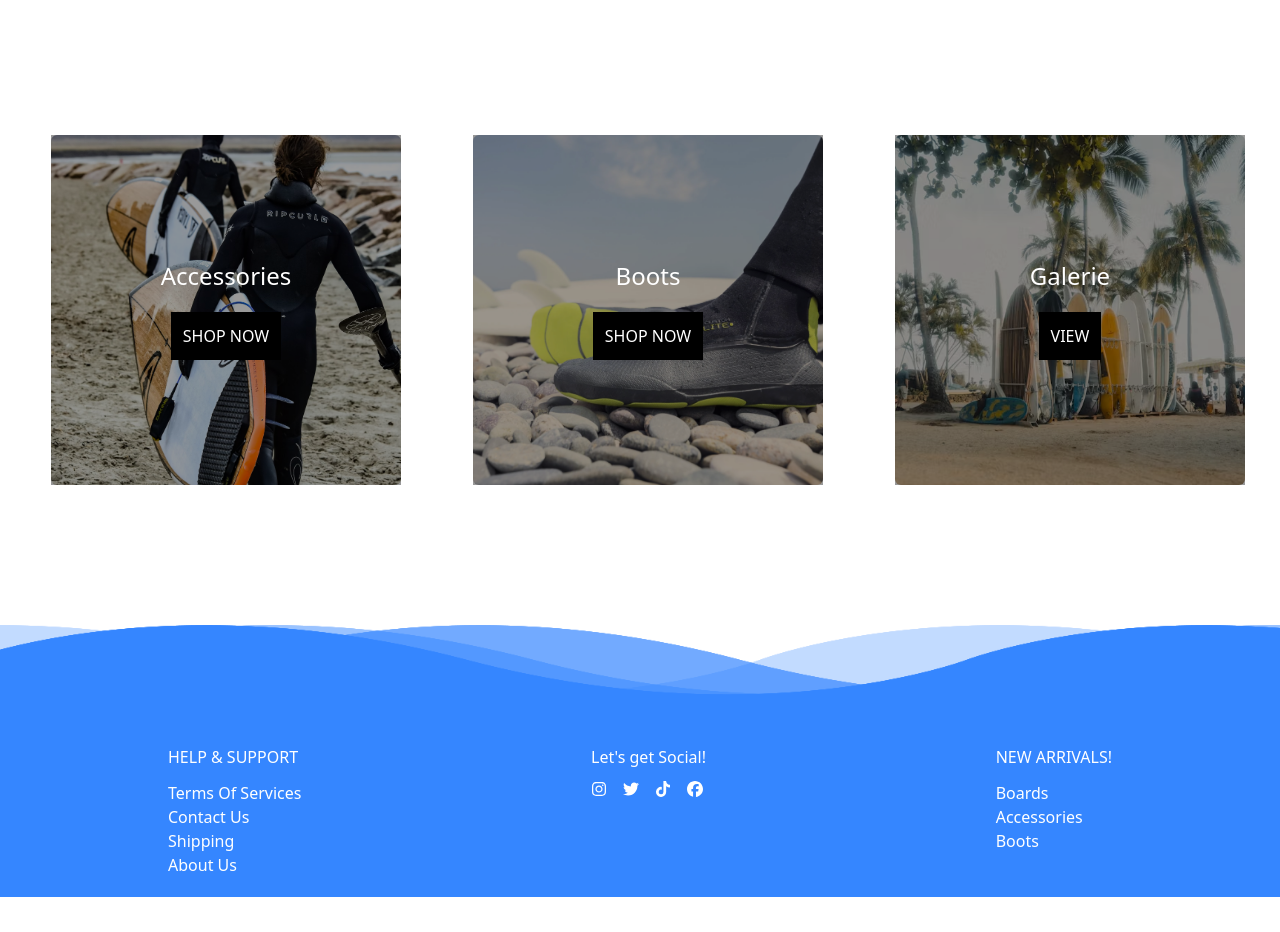
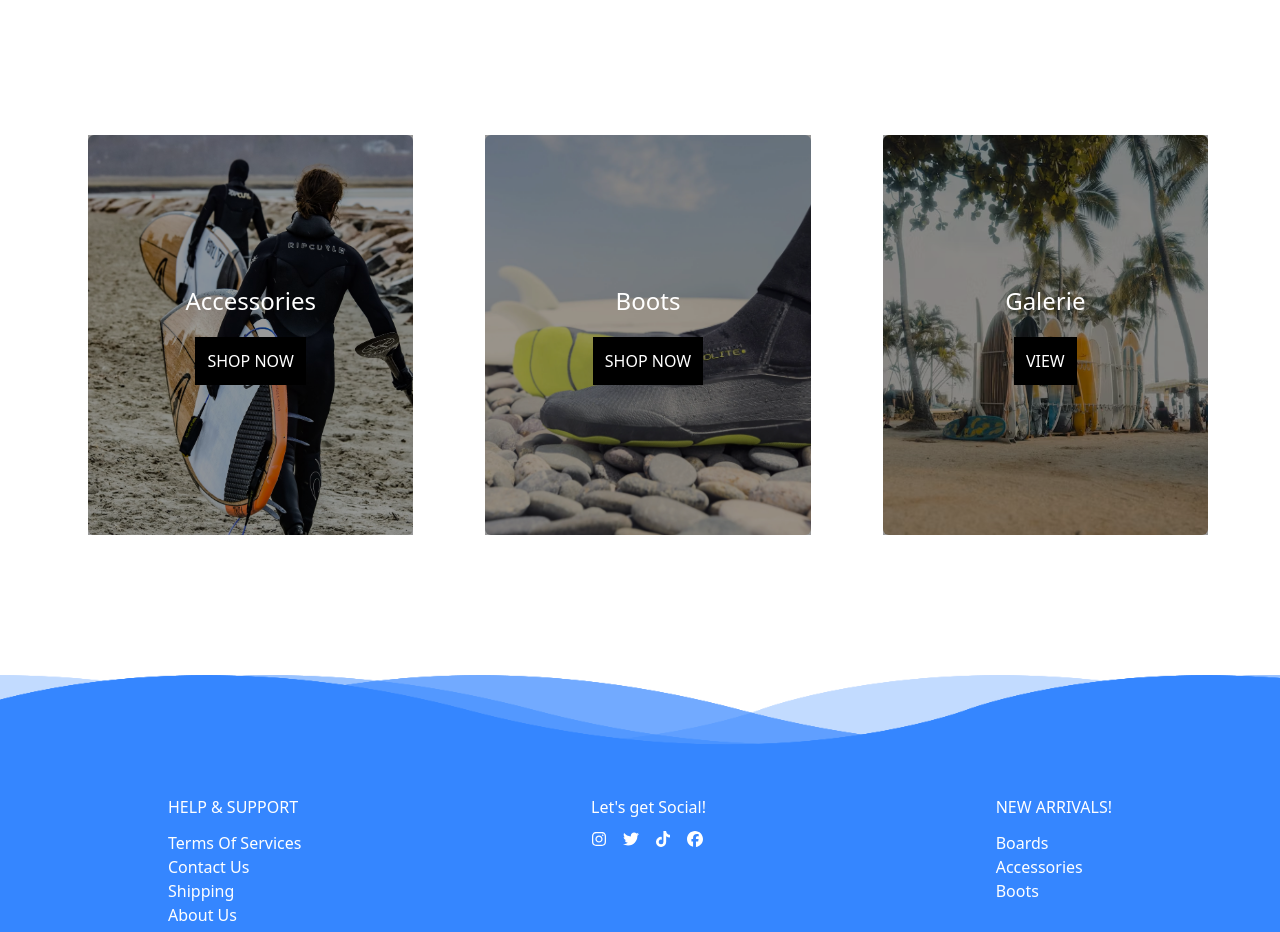
Before and after one commit to BorisKalev/surfago-app, a React (Vite) app: page / in a window 1280 px wide. Shown: the part 2480-3412 px from the top of the page. Before the commit the page ends 3377 px from the top, so only its background shows below. Built offline with nearby package versions, Linux system fonts and the light colour scheme.

Commit message:
some adjustements for screen sizes

```diff
--- a/src/components/Categories.jsx
+++ b/src/components/Categories.jsx
@@ -4,11 +4,11 @@ import { CategoriesInfo } from "../constants/index";
 
 const Categories = () => {
   return (
-    <div className="mt-[10rem] flex justify-center w-full h-full gap-10 md-max:gap-3 ml-2 sm-max:flex-col">
+    <div className="mt-[10rem] flex justify-between px-20 lg-max:px-8 w-full h-full gap-10 md-max:gap-3 ml-2 sm-max:flex-col">
       {CategoriesInfo.map((categorie, idx) => (
         <div
           key={categorie.id}
-          className={`relative flex w-[350px] h-[350px] sm-max:ml-2 sm-max:w-full ${
+          className={`relative flex w-[400px] h-[400px] sm-max:ml-2 sm-max:w-full ${
             idx === 0 ? "ml-0" : "ml-8"
           }`}
         >
--- a/src/components/NewArrivals.jsx
+++ b/src/components/NewArrivals.jsx
@@ -57,7 +57,7 @@ const NewArrivals = () => {
                   <img
                     src={board.img}
                     alt={board.title}
-                    className="object-contain h-[350px] w-[350px]"
+                    className="object-contain h-[300px] w-[300px]"
                   />
                 </Link>
                 <div>
```
